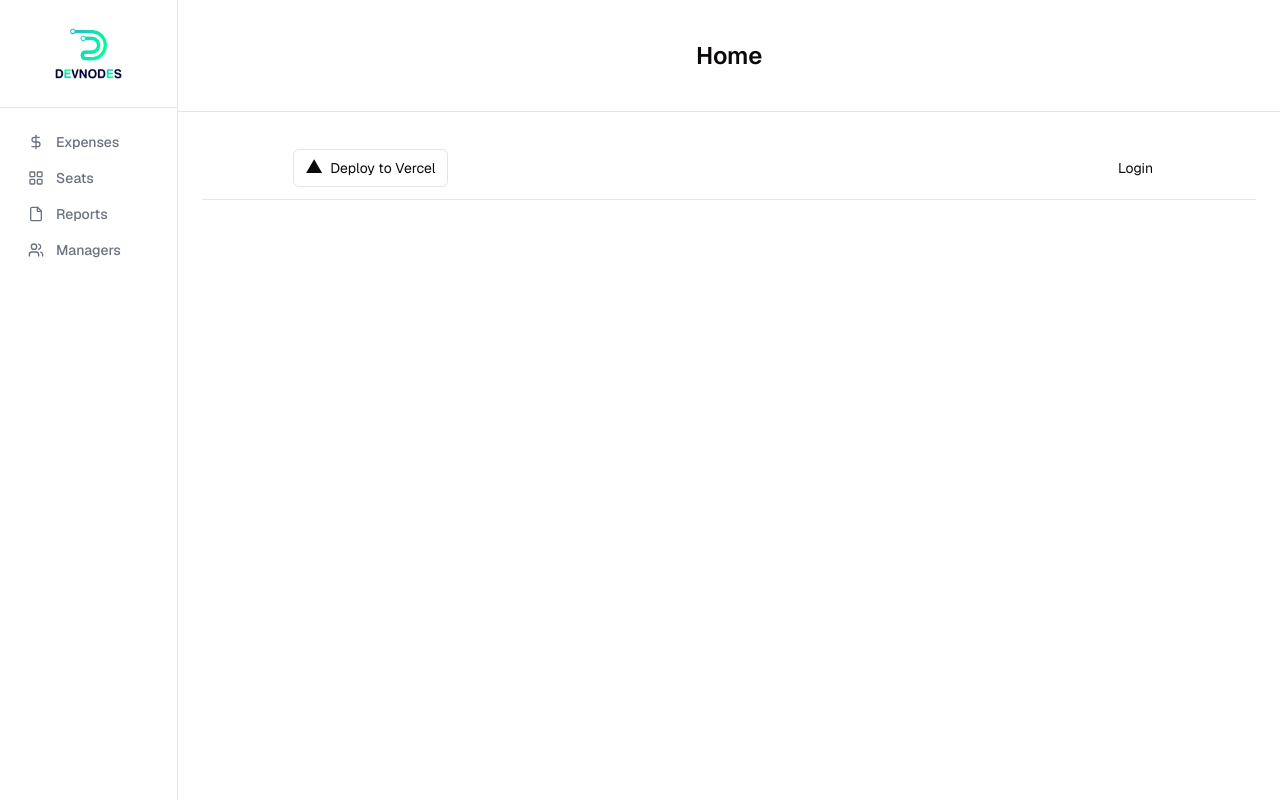
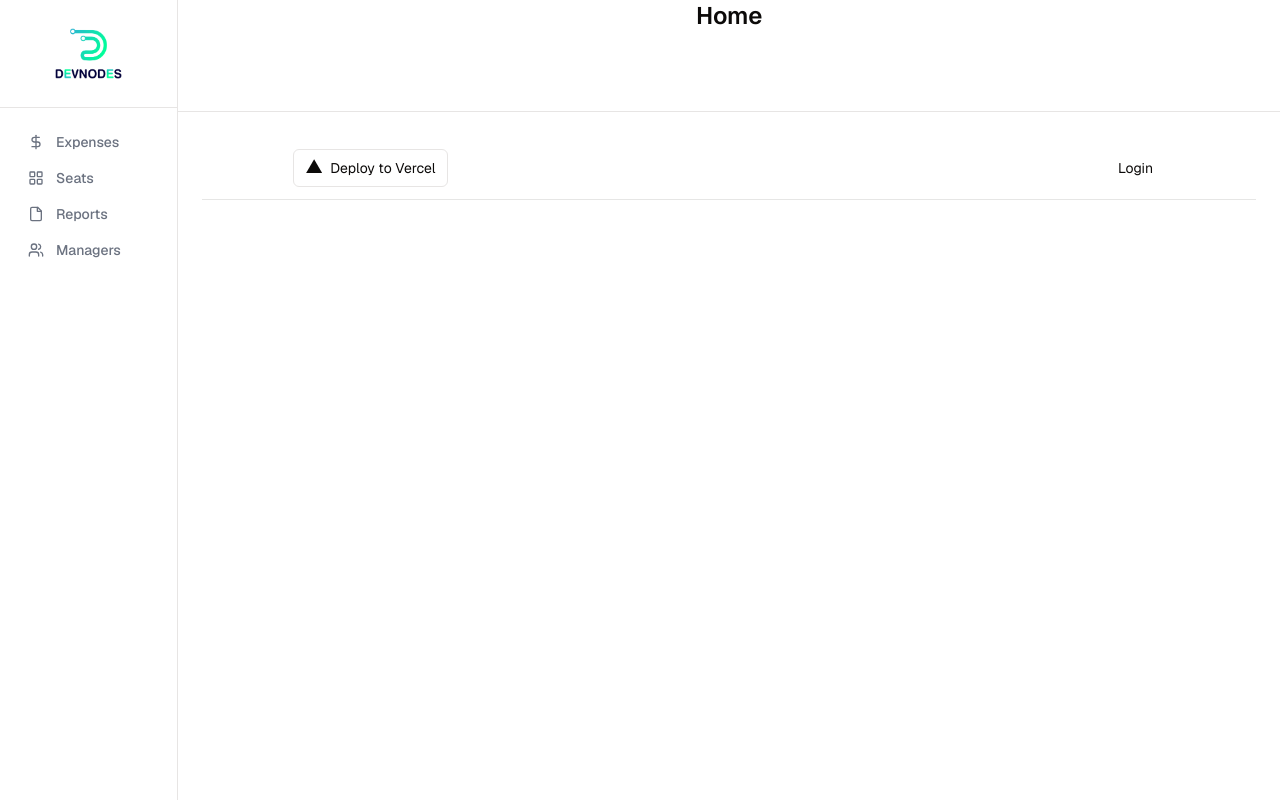
Before and after one commit to Monfernape/finnodes, a Next.js app: page / in a window 1280 px wide. Shown: the top 800 px of the page. Built offline with nearby package versions, Linux system fonts and the light colour scheme; no server answers.

Commit message:
feat: added `useToolbar` and utility functions for ensureUnreachable

```diff
--- a/components/layout/PageTitle.tsx
+++ b/components/layout/PageTitle.tsx
@@ -1,14 +1,56 @@
-'use client'
-import { usePageTitle } from "@/hooks/usePageTitle";
+"use client";
+import { useToolbar } from "@/hooks/useToolbar";
+import Link from "next/link";
 import React from "react";
 
 export const PageTitle = () => {
-    const pageTitle = usePageTitle()
+  const toolbarMetaData = useToolbar();
+  const { title, backRoute, addRoute } = toolbarMetaData || {};
   return (
-    <header className="flex h-28 items-center gap-4 border-b">
+    <header className="flex h-28 justify-between border-b">
+      {backRoute && (
+        <Link
+          href={backRoute}
+          className="flex items-center pl-4 text-foreground"
+        >
+          <svg
+            xmlns="http://www.w3.org/2000/svg"
+            className="h-6 w-6 mr-2"
+            fill="none"
+            viewBox="0 0 24 24"
+            stroke="currentColor"
+          >
+            <path
+              strokeLinecap="round"
+              strokeLinejoin="round"
+              strokeWidth={2}
+              d="M15 19l-7-7 7-7"
+            />
+          </svg>
+          Back
+        </Link>
+      )}
       <h1 className="font-semibold text-center w-full text-base md:text-xl lg:text-2xl">
-        {pageTitle}
+        {title}
       </h1>
+      {addRoute && (
+        <Link href={addRoute}>
+          <svg
+            xmlns="http://www.w3.org/2000/svg"
+            className="h-6 w-6"
+            fill="none"
+            viewBox="0 0 24 24"
+            stroke="currentColor"
+          >
+            <path
+              strokeLinecap="round"
+              strokeLinejoin="round"
+              strokeWidth={2}
+              d="M12 6v6m0 0v6m0-6h6m-6 0H6"
+            />
+          </svg>
+        </Link>
+      )}
     </header>
   );
 };
--- a/components/layout/Sidebar.tsx
+++ b/components/layout/Sidebar.tsx
@@ -46,7 +46,7 @@ export const Sidebar = () => {
         <nav className="grid items-start px-4 text-sm font-medium">
           {SIDEBAR_ITEMS.map((item, index) => (
             <Link
-              key={index}
+              key={item.href}
               href={item.href}
               className="flex items-center gap-3 rounded-lg px-3 py-2 text-gray-500 transition-all hover:text-gray-900 dark:text-gray-400 dark:hover:text-gray-50"
             >
--- a/hooks/usePageTitle.ts
+++ /dev/null
@@ -1,29 +0,0 @@
-import { usePathname } from 'next/navigation'
-import { useMemo } from 'react'
-
-export const usePageTitle = () => {
-    // Get current route from Next.js
-    const pathname = usePathname()
-
-    const pageTitle = useMemo(() => {
-        switch (pathname) {
-            case '/':
-                return 'Home'
-            case '/expenses':
-                return 'Expenses'
-            case '/seats':
-                return 'Seats'
-            case '/managers':
-                return 'Managers'
-            case '/expenses/add-expense':
-                return 'Add Expense'
-            case '/reports':
-                return 'Reports'
-            default:
-                return 'Page Not Found'
-        }
-    }, [pathname])
-
-    return pageTitle
-
-}
--- /dev/null
+++ b/hooks/useToolbar.ts
@@ -0,0 +1,64 @@
+import { assertNever, ensureUnreachable } from "@/utils/supabase/common";
+import { usePathname } from "next/navigation";
+import { useMemo } from "react";
+
+export enum Routes {
+  HOME = "/",
+  EXPENSES = "/expenses",
+  ADD_EXPENSE = "/expenses/add-expense",
+  SEATS = "/seats",
+  ADD_SEATS = "/seats/add-seat",
+  MANAGERS = "/managers",
+  ADD_MANAGER = "/managers/add-manager",
+  REPORTS = "/reports",
+}
+
+export const useToolbar = () => {
+  // Get current route from Next.js
+  const pathname = usePathname();
+
+  const toolbarMetaData = useMemo(() => {
+    switch (pathname) {
+      case Routes.HOME:
+        return {
+          title: "Home",
+        };
+      case Routes.EXPENSES:
+        return {
+          title: "Expenses",
+          addRoute: Routes.ADD_EXPENSE,
+        };
+      case Routes.ADD_EXPENSE:
+        return {
+          title: "Add Expense",
+          backRoute: Routes.EXPENSES,
+        };
+      case Routes.SEATS:
+        return {
+          title: "Seats",
+          addRoute: Routes.ADD_SEATS,
+        };
+      case Routes.MANAGERS:
+        return {
+          title: "Managers",
+          addRoute: Routes.ADD_MANAGER,
+        };
+      case Routes.ADD_MANAGER:
+        return {
+          title: "Add Manager",
+          backRoute: Routes.MANAGERS,
+        };
+      case Routes.REPORTS:
+        return {
+          title: "Reports",
+        };
+      default:
+        if (!(pathname in Routes)) {
+          assertNever(pathname);
+          return ensureUnreachable(pathname);
+        }
+    }
+  }, [pathname]);
+
+  return toolbarMetaData;
+};
--- /dev/null
+++ b/utils/supabase/common.ts
@@ -0,0 +1,9 @@
+export function ensureUnreachable(value: never, message?: string): never {
+  throw new Error(
+    message || `Unreachable code hit with value ${String(value)}`
+  );
+}
+
+export function assertNever(value: string): asserts value is never {
+  throw new Error(`Unknown route: ${value}`);
+}
```
